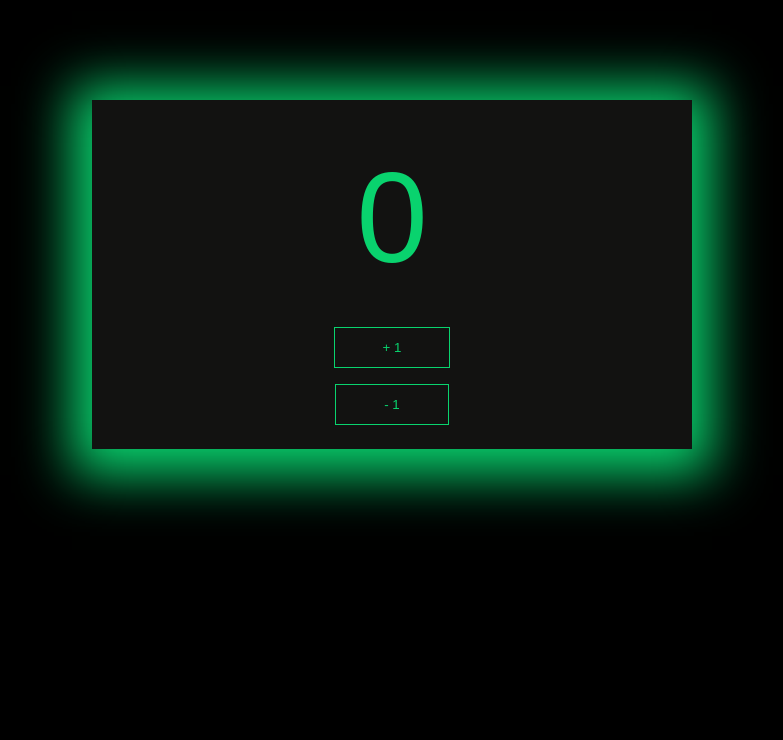
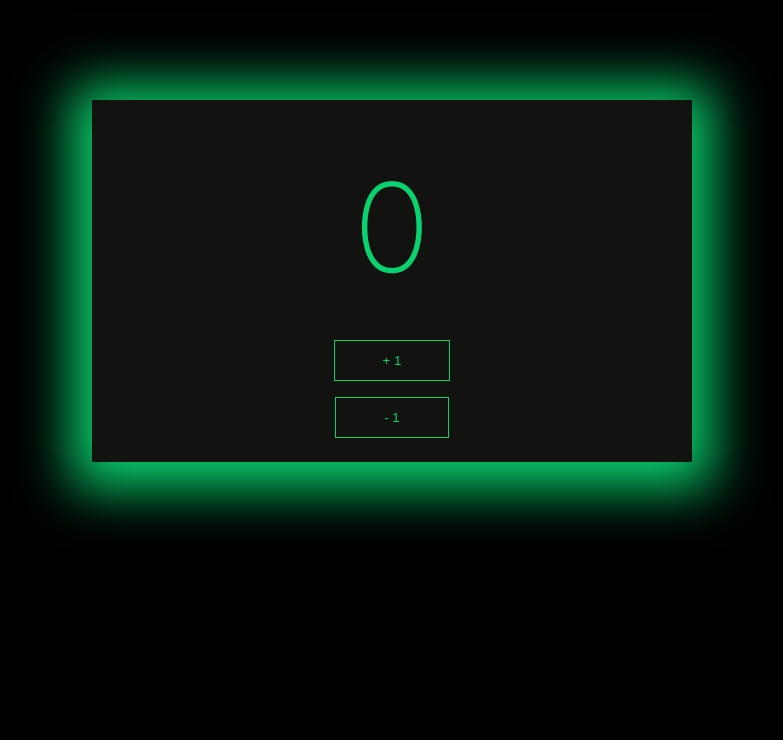
Before and after one commit to Adekunle6021023/number-counter.github.io, a plain HTML site: page index.html in a window 1280 px wide. Shown: the part 60-800 px from the top of the page, without its empty margins (248-1031 px from the left). Drawn offline with Linux system fonts and the light colour scheme.

Commit message:
Update index.html

```diff
--- a/index.html
+++ b/index.html
@@ -4,6 +4,8 @@
     <meta charset="UTF-8">
     <meta name="viewport" content="width=device-width, initial-scale=1.0">
     <title>Number Counter</title>
+    <link rel="preconnect" href="https://fonts.gstatic.com">
+    <link href="https://fonts.googleapis.com/css2?family=Quicksand:wght@300&display=swap" rel="stylesheet">
     <link rel="stylesheet" href="css/styles.css">
 </head>
 <body>
```
